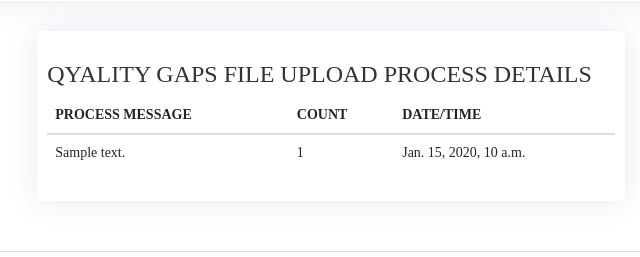
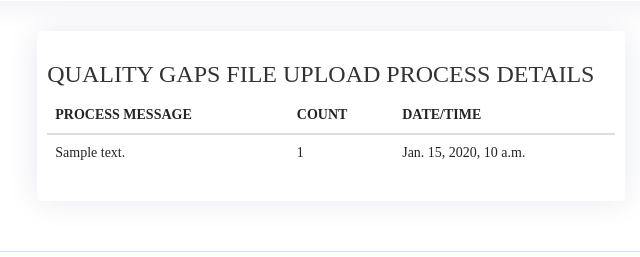
Before and after one commit to bamadeb/prism, a Django app: template prismapp/outreach/templates/processquality.html in a window 1280 px wide. Shown: the part 376-633 px from the top of the page, without its empty margins (294-934 px from the left). Run offline with Django 5.2, Linux system fonts and the light colour scheme; the template is opened without the code that fills it: most values are stand-ins (such as "Sample title", 1, 10 or a date in 2020); parts of the project's set-up code (start-up, migrations or seed data) failed here and were passed over; some libraries are stand-ins or nearby versions; some web fonts are replaced.

Commit message:
quality and activity changes

```diff
--- a/prismapp/outreach/templates/memberdetails.html
+++ b/prismapp/outreach/templates/memberdetails.html
@@ -309,7 +309,7 @@
                                 <table class="table table-sm" style="font-size:14px;">
                                     <thead>
                                         <tr>
-                                            <th>ACTYVITY TYPE</th>
+                                            <th>ACTIVITY TYPE</th>
                                             <th style="text-align:center;">ACTION DATE</th>
                                             <th>TYPE</th>
                                             <th>STATUS</th>
--- a/prismapp/outreach/templates/processquality.html
+++ b/prismapp/outreach/templates/processquality.html
@@ -138,7 +138,7 @@
          <div class="col-lg-6">
            <div class="card">
                <div class="card-body">
-                       <h3 class="text-uppercase">Qyality Gaps File Upload Process Details</h3>
+                       <h3 class="text-uppercase">Quality Gaps File Upload Process Details</h3>
                        <table class="table table-sm table-borderless" id="tempMemberList1">
                            <thead>
                            <tr>
```
